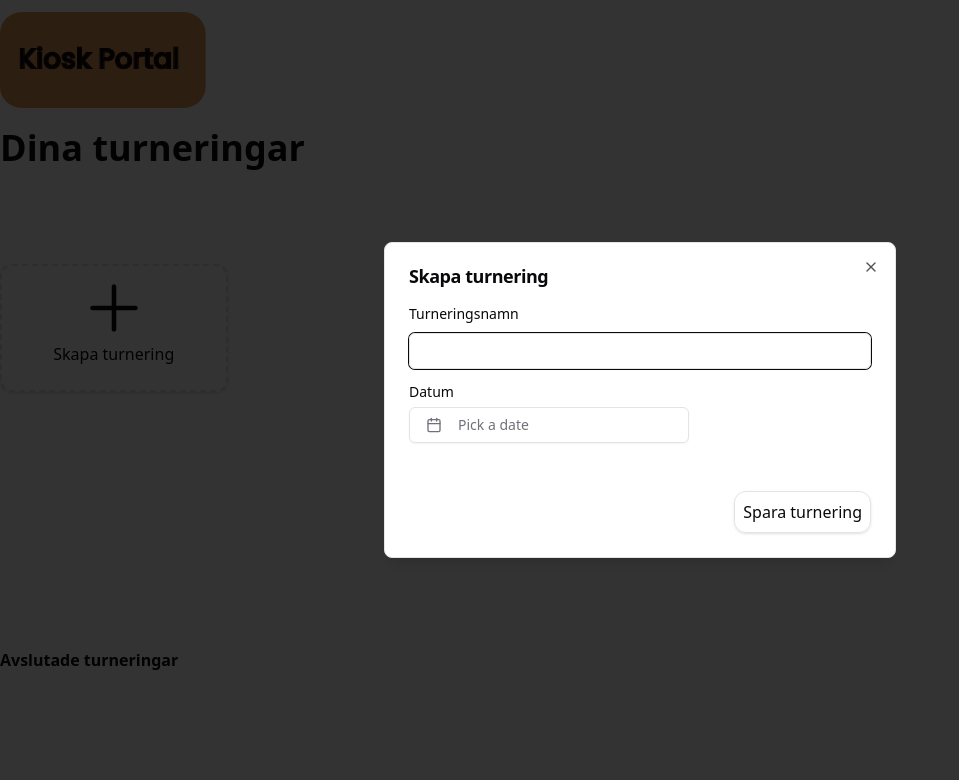
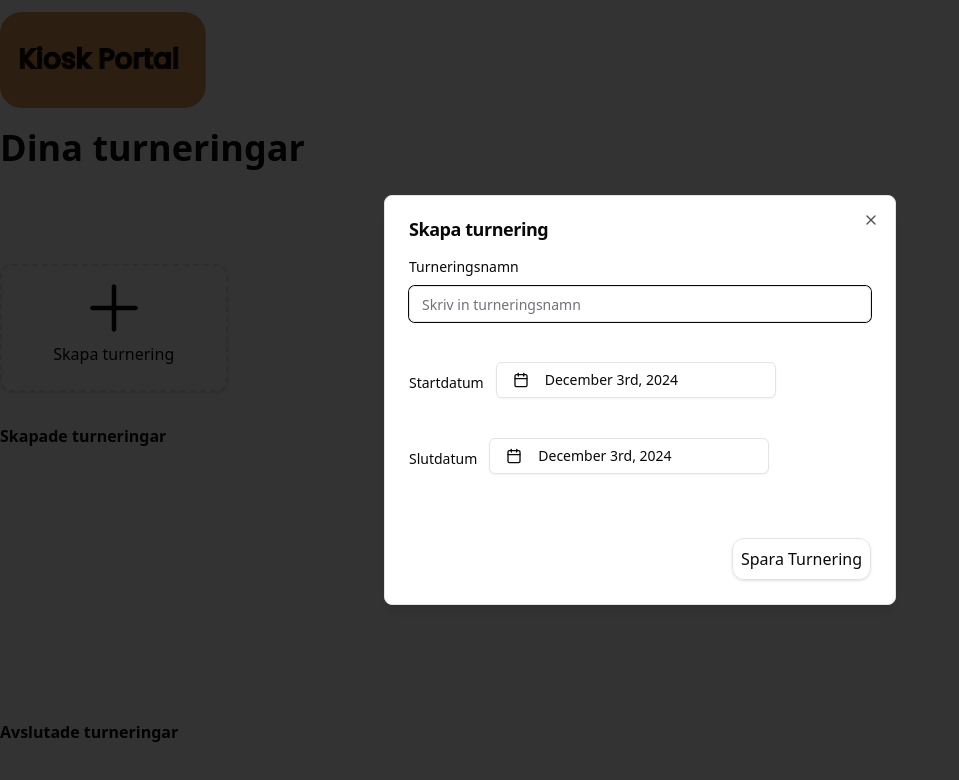
Before and after one commit to Camilla-bjorkcom/kioskportal-orebrocupen, a React (Vite) app: page /createtournament in a window 1280 px wide. Both pictures are taken after a click on the button "Skapa turnering". Shown: the top 780 px of the page, without its empty margins (0-959 px from the left). Built offline with nearby package versions, Linux system fonts and the light colour scheme; what react-oidc-context would draw is missing.

Commit message:
Createtournament form fixed

```diff
--- a/src/App.tsx
+++ b/src/App.tsx
@@ -1,6 +1,5 @@
 import { SidebarProvider } from "./components/ui/sidebar";
 import Router from "./Router";
-// index.js
 import { AuthProvider } from "react-oidc-context";
 
 const cognitoAuthConfig = {
--- a/src/components/ContactPerson.tsx
+++ b/src/components/ContactPerson.tsx
@@ -16,7 +16,7 @@ const ContactPersonComponent = () => {
   const [phone, setPhone] = useState<string>("");
   const [facility, setFacility] = useState<string>("");
 
-  // Lägg till kontaktperson
+
   const addContactPerson = () => {
     if (!name.trim() || !phone.trim() || !facility.trim()) {
       alert("Alla fält måste fyllas i!");
@@ -32,7 +32,6 @@ const ContactPersonComponent = () => {
     setShowInputs(false);
   };
 
-  // Ta bort kontaktperson
   const removeContactPerson = (indexToRemove: number) => {
     setContactPersons((prev) =>
       prev.filter((_, index) => index !== indexToRemove)
--- a/src/components/CreateTournamentBtn.tsx
+++ b/src/components/CreateTournamentBtn.tsx
@@ -9,11 +9,60 @@ import {
 } from "@/components/ui/dialog";
 import { Input } from "./ui/input";
 import { DatePicker } from "./DatePicker";
-import { Label } from "./ui/label";
+import { zodResolver } from "@hookform/resolvers/zod";
+import {
+  Form,
+  FormControl,
+  FormField,
+  FormItem,
+  FormLabel,
+  FormMessage,
+} from "./ui/form";
+import { z } from "zod";
+import { useForm } from "react-hook-form";
+import { useState } from "react";
 
-const CreateTournamentBtn = () => {
+const formSchema = z.object({
+  tournamentName: z.string().min(2, {
+    message: "Turneringsnamn måste ha minst 2 bokstäver",
+  }),
+  startDate: z.date({
+    required_error: "Startdatum är obligatoriskt",
+  }),
+  endDate: z.date({
+    required_error: "Slutdatum är obligatoriskt",
+  }),
+});
+
+interface CreateTournamentButtonProps {
+  onSave: (data: {
+    tournamentName: string;
+    startDate: Date;
+    endDate: Date;
+  }) => void;
+}
+
+function CreateTournamentBtn({ onSave }: CreateTournamentButtonProps) {
+  const form = useForm<z.infer<typeof formSchema>>({
+    resolver: zodResolver(formSchema),
+    defaultValues: {
+      tournamentName: "",
+      startDate: new Date(),
+      endDate: new Date(),
+    },
+  });
+
+  const [open, setOpen] = useState(false);
+
+  function onSubmit(values: z.infer<typeof formSchema>) {
+    onSave(values);
+    setOpen(false);
+    console.log(values);
+    form.reset();
+  }
+
   return (
-    <Dialog>
+    <Dialog open={open} onOpenChange={setOpen} >
       <DialogTrigger asChild>
         <button className="flex flex-col p-2 justify-between rounded-xl border-2 border-dashed bg-card text-card-foreground shadow hover:bg-slate-800 hover:text-white text-black aspect-video h-32">
           <PlusIcon className=" w-32 h-32 mx-auto" />
@@ -24,24 +73,63 @@ const CreateTournamentBtn = () => {
         <DialogHeader>
           <DialogTitle>Skapa turnering</DialogTitle>
           <DialogDescription className="sr-only">
-            Fyll i informationen för att skapa en ny turnering</DialogDescription>
+            Fyll i informationen för att skapa en ny turnering
+          </DialogDescription>
         </DialogHeader>
-        <div className="flex flex-col space-y-4">
-          <div className="space-y-2">
-              <Label>Turneringsnamn</Label>
-              <Input />
-          </div>
-          <div className="flex flex-col space-y-2">
-              <Label>Datum</Label>
-              <DatePicker />
-          </div>
-          <div className="flex justify-end">
-            <button className=" border border-solid hover:bg-slate-800 hover:text-white rounded-xl p-2 mt-8 shadow">Spara turnering</button>
-          </div>
-        </div>
+        <Form {...form}>
+          <form onSubmit={form.handleSubmit(onSubmit)} className="space-y-8">
+            <FormField
+              control={form.control}
+              name="tournamentName"
+              render={({ field }) => (
+                <FormItem>
+                  <FormLabel>Turneringsnamn</FormLabel>
+                  <FormControl>
+                    <Input placeholder="Skriv in turneringsnamn" {...field} />
+                  </FormControl>
+                  <FormMessage />
+                </FormItem>
+              )}
+            />
+            <FormField
+              control={form.control}
+              name="startDate"
+              render={({ field }) => (
+                <FormItem>
+                  <FormLabel className="mr-3">Startdatum</FormLabel>
+                  <FormControl>
+                    <DatePicker selected={field.value} onChange={field.onChange} />
+                  </FormControl>
+                  <FormMessage />
+                </FormItem>
+              )}
+            />
+            <FormField
+              control={form.control}
+              name="endDate"
+              render={({ field }) => (
+                <FormItem>
+                  <FormLabel className="mr-3">Slutdatum</FormLabel>
+                  <FormControl>
+                    <DatePicker selected={field.value} onChange={field.onChange} />
+                  </FormControl>
+                  <FormMessage />
+                </FormItem>
+              )}
+            />
+            <div className="flex justify-end">
+              <button
+                type="submit"
+                className=" border border-solid hover:bg-slate-800 hover:text-white rounded-xl p-2 mt-8 shadow"
+              >
+                Spara Turnering
+              </button>
+            </div>
+          </form>
+        </Form>
       </DialogContent>
     </Dialog>
   );
-};
+}
 
 export default CreateTournamentBtn;
--- a/src/components/DatePicker.tsx
+++ b/src/components/DatePicker.tsx
@@ -1,21 +1,24 @@
-"use client"
+"use client";
 
-import * as React from "react"
-import { format } from "date-fns"
-import { Calendar as CalendarIcon } from "lucide-react"
+import * as React from "react";
+import { format } from "date-fns";
+import { Calendar as CalendarIcon } from "lucide-react";
 
-import { cn } from "@/lib/utils"
-import { Button } from "@/components/ui/button"
-import { Calendar } from "@/components/ui/calendar"
+import { cn } from "@/lib/utils";
+import { Button } from "@/components/ui/button";
+import { Calendar } from "@/components/ui/calendar";
 import {
   Popover,
   PopoverContent,
   PopoverTrigger,
-} from "@/components/ui/popover"
+} from "@/components/ui/popover";
 
-export function DatePicker() {
-  const [date, setDate] = React.useState<Date>()
+interface DatePickerProps {
+  selected: Date | undefined;
+  onChange: (date: Date | undefined) => void;
+}
 
+export function DatePicker({ selected, onChange }: DatePickerProps) {
   return (
     <Popover>
       <PopoverTrigger asChild>
@@ -23,21 +26,21 @@ export function DatePicker() {
           variant={"outline"}
           className={cn(
             "w-[280px] justify-start text-left font-normal",
-            !date && "text-muted-foreground"
+            !selected && "text-muted-foreground"
           )}
         >
           <CalendarIcon className="mr-2 h-4 w-4" />
-          {date ? format(date, "PPP") : <span>Pick a date</span>}
+          {selected ? format(selected, "PPP") : <span>Välj ett datum</span>}
         </Button>
       </PopoverTrigger>
       <PopoverContent className="w-auto p-0">
         <Calendar
           mode="single"
-          selected={date}
-          onSelect={setDate}
+          selected={selected}
+          onSelect={onChange}
           initialFocus
         />
       </PopoverContent>
     </Popover>
-  )
+  );
 }
--- a/src/pages/CreateTournament.tsx
+++ b/src/pages/CreateTournament.tsx
@@ -1,21 +1,49 @@
-import CreateTournamentBtn from "@/components/CreateTournamentBtn"
+import CreateTournamentBtn from "@/components/CreateTournamentBtn";
 import Header from "@/components/header";
-
-
+import { useState } from "react";
 
 function CreateTournament() {
+  const [tournaments, setTournaments] = useState<
+    { tournamentName: string; startDate: Date; endDate: Date }[]
+  >([]);
+
+  const datetime = new Date().toLocaleDateString();
+
+  const handleSaveTournament = (data: {
+    tournamentName: string;
+    startDate: Date;
+    endDate: Date;
+  }) => {
+    setTournaments((prev) => [...prev, data]);
+  };
 
   return (
     <>
-    <Header />
+      <Header />
 
-    <div className="container mx-auto ">
-      <h2 className="font-bold text-4xl mb-24">Dina turneringar</h2>
-      <CreateTournamentBtn />
-      <p className="pt-64 font-bold">Avslutade turneringar</p>
-    </div>
+      <div className="container mx-auto ">
+        <h2 className="font-bold text-4xl mb-24">Dina turneringar</h2>
+        <CreateTournamentBtn onSave={handleSaveTournament} />
+        <div className="mt-8">
+          <h3 className="font-bold">Skapade turneringar</h3>
+          <div className="mt-4 flex flex-wrap gap-4">
+            {tournaments.map((tournament, index) => (
+              <button
+                key={index}
+                className="flex flex-col p-2 justify-between rounded-xl border bg-card text-card-foreground shadow hover:bg-slate-800 hover:text-white text-black aspect-video h-32 relative"
+              >
+                <p className="font-bold">{tournament.tournamentName}</p>
+                <p className="text-xs font-bold absolute bottom-2 right-2">
+                  Skapad: {datetime}
+                </p>
+              </button>
+            ))}
+          </div>
+        </div>
+        <p className="pt-64 font-bold">Avslutade turneringar</p>
+      </div>
     </>
-  )
+  );
 }
 
 export default CreateTournament;
```
